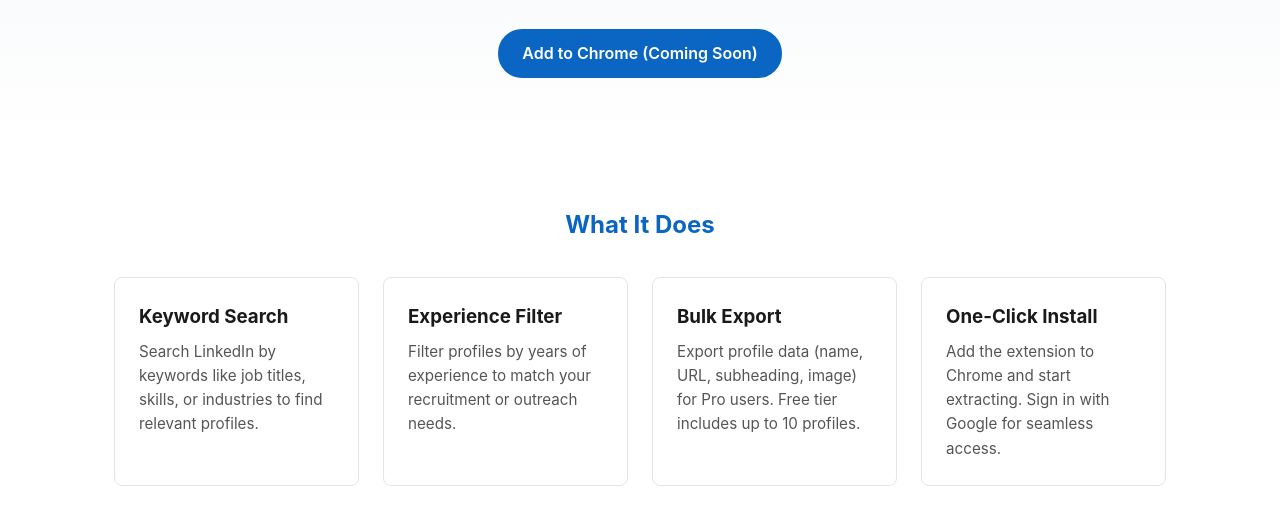
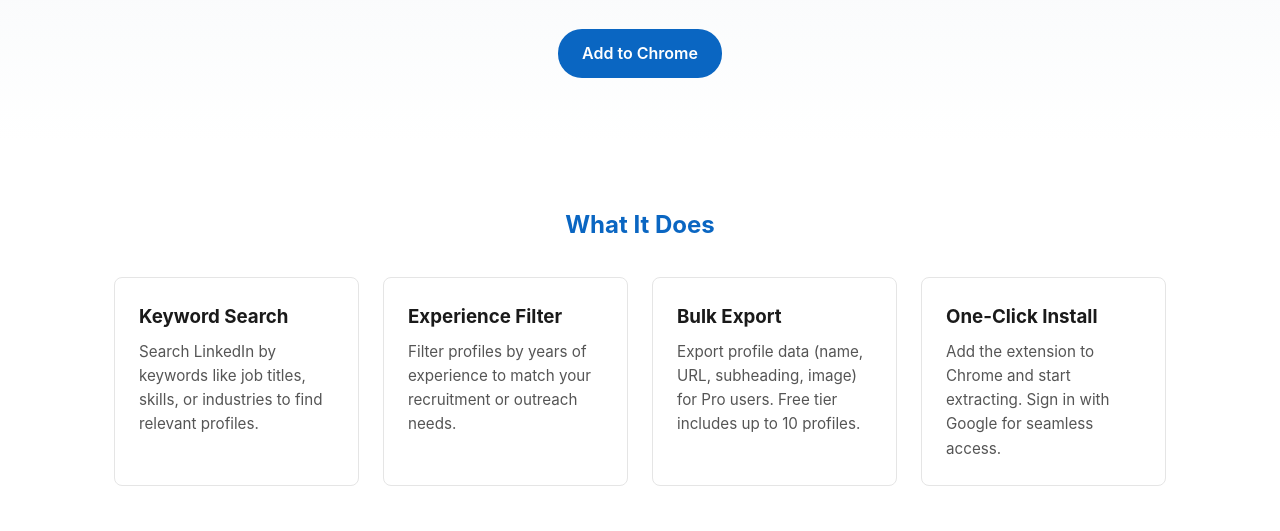
Before and after one commit to NiteshSinghal10/extension-site, a plain HTML site: page index.html in a window 1280 px wide. Shown: the part 269-800 px from the top of the page. Drawn offline with Linux system fonts and the light colour scheme.

Commit message:
[ADDED] Added extension link

```diff
--- a/index.html
+++ b/index.html
@@ -26,7 +26,7 @@
     <section class="hero">
       <h1>Extract LinkedIn Profiles Based on Your Needs</h1>
       <p class="hero-subtitle">Find the right profiles faster. Search by keyword, filter by experience, and export leads with one click.</p>
-      <a href="https://chromewebstore.google.com" class="cta-button" target="_blank" rel="noopener">Add to Chrome (Coming Soon)</a>
+      <a href="https://chromewebstore.google.com/detail/oepdfmgbmjbdbfllgghamoofhlkkhnkp?utm_source=item-share-cb" class="cta-button" target="_blank" rel="noopener">Add to Chrome</a>
     </section>
 
     <section id="features" class="features">
```
